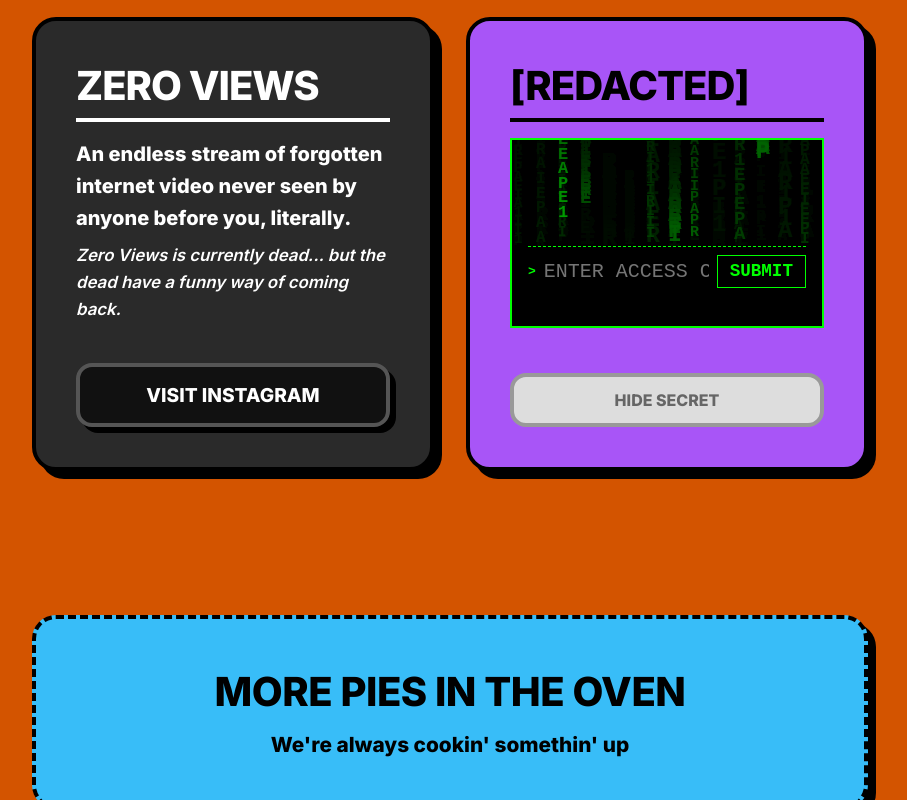
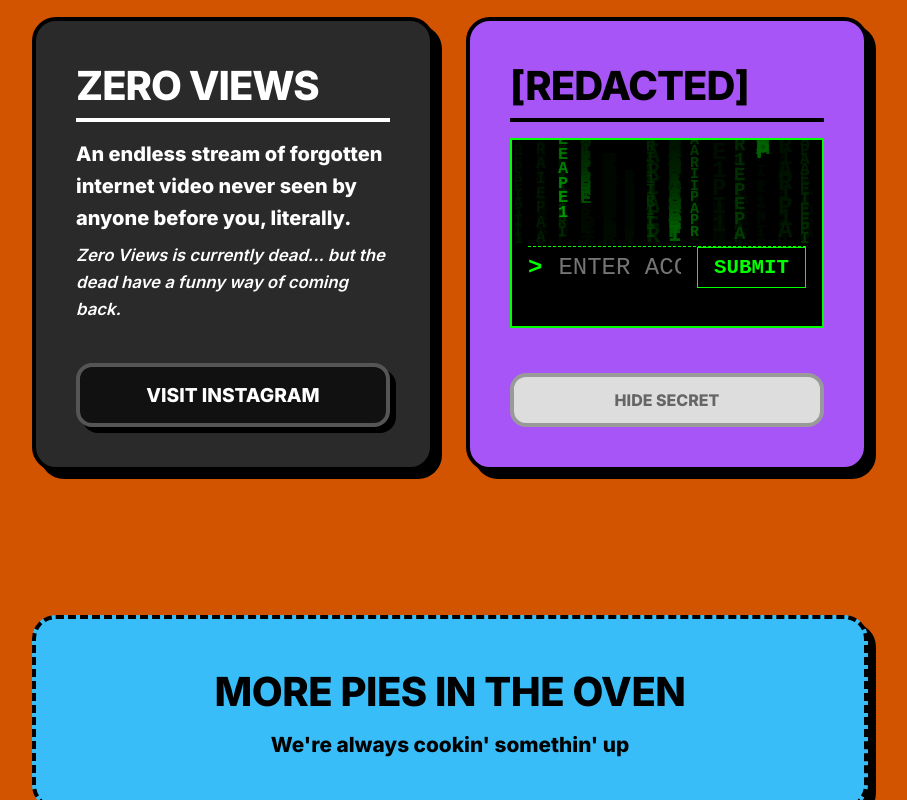
Before and after one commit to mozltovcoktail/airpiehi-site, a website built with Vite: page index.html in a window 1280 px wide. Both pictures are taken after a click on the element "TOP SECRET". Shown: the part 1464-2264 px from the top of the page, without its empty margins (190-1097 px from the left). Built offline with nearby package versions, Linux system fonts and the light colour scheme.

Commit message:
style: increase input/button size and spacing
Input: 1.25rem → 1.5rem
Button: 1.1rem → 1.3rem, padding 0.35rem 0.75rem → 0.5rem 1rem
Prompt: default → 1.5rem
Gap: 0.5rem → 1rem
Added padding-bottom: 0.75rem to push input lower

Co-Authored-By: Claude Sonnet 4.6 <noreply@anthropic.com>

```diff
--- a/index.html
+++ b/index.html
@@ -75,10 +75,10 @@
                    <div id="classified-secret" style="display: none; background: #000; color: #0f0; padding: 1rem 0; font-family: monospace; border-radius: var(--border-radius-sm); border: 2px solid #0f0; font-weight: bold; position: absolute; inset: 0; overflow: hidden; height: 100%; box-sizing: border-box;">
                      <canvas id="matrix-canvas" style="position: absolute; top: 0; left: 0; right: 0; bottom: 80px; width: 100%; height: calc(100% - 80px); z-index: 0;"></canvas>
                      <div style="position: absolute; bottom: 0; left: 0; right: 0; z-index: 1; height: 80px; padding: 0 1rem; display: flex; flex-direction: column;">
-                       <div style="background: #000; border-top: 1px dashed #0f0; display: flex; align-items: center; gap: 0.5rem; flex: 1;">
-                         <span>></span>
-                         <input type="text" id="secret-code-input" placeholder="ENTER ACCESS CODE" style="flex: 1; background: #000; border: none; color: #0f0; font-family: monospace; font-size: 1.25rem; outline: none; min-width: 0;" autocomplete="off" spellcheck="false" />
-                         <button id="secret-code-submit" style="background: #000; border: 1px solid #0f0; color: #0f0; padding: 0.35rem 0.75rem; font-family: monospace; cursor: pointer; font-weight: bold; font-size: 1.1rem;">SUBMIT</button>
+                       <div style="background: #000; border-top: 1px dashed #0f0; display: flex; align-items: center; gap: 1rem; flex: 1; padding-bottom: 0.75rem;">
+                         <span style="font-size: 1.5rem;">></span>
+                         <input type="text" id="secret-code-input" placeholder="ENTER ACCESS CODE" style="flex: 1; background: #000; border: none; color: #0f0; font-family: monospace; font-size: 1.5rem; outline: none; min-width: 0;" autocomplete="off" spellcheck="false" />
+                         <button id="secret-code-submit" style="background: #000; border: 1px solid #0f0; color: #0f0; padding: 0.5rem 1rem; font-family: monospace; cursor: pointer; font-weight: bold; font-size: 1.3rem;">SUBMIT</button>
                        </div>
                        <p id="secret-code-response" style="background: #000; margin-top: 0.5rem; margin-bottom: 0; color: #f00; font-size: 0.9rem; opacity: 0; transition: opacity 0.2s;">.</p>
                      </div>
```
